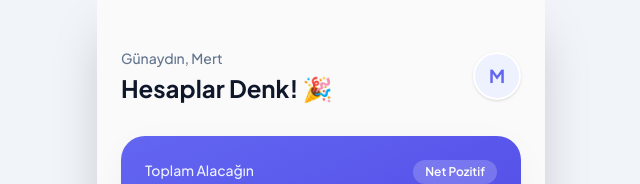
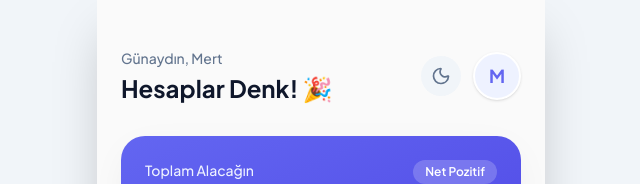
Before and after one commit to mertctnkaya/denkle, a React (Vite) app: page / in a window 1280 px wide. Shown: the top 184 px of the page, without its empty margins (319-959 px from the left). Built offline with nearby package versions, Linux system fonts and the light colour scheme.

Commit message:
feat: add global theme toggle (light/dark mode) and sun/moon icon

```diff
--- a/src/App.tsx
+++ b/src/App.tsx
@@ -1,29 +1,31 @@
-import React from 'react';
+import React, { useEffect } from 'react';
 import { BrowserRouter, Routes, Route } from 'react-router-dom';
 import { MobileLayout } from './components/layout/MobileLayout';
 import { Home } from './pages/Home';
 import { Auth } from './pages/Auth';
+import { useThemeStore } from './store/themeStore';
 
 function App() {
-  // Geçici: Sisteme giriş yapmış mıyız? (Zustand authStore'a bağlanana kadar)
+  const initTheme = useThemeStore((state) => state.initTheme);
+
+  useEffect(() => {
+    initTheme();
+  }, [initTheme]);
+
+  // Geçici: Sisteme giriş yapmış mıyız?
   const isAuthenticated = true;
 
   return (
     <BrowserRouter>
       <Routes>
-        {/* Giriş yapmamış kullanıcılar için Auth sayfası */}
         {!isAuthenticated ? (
           <Route path="*" element={<Auth />} />
         ) : (
-          /* Giriş yapmış kullanıcılar için ana mobil arayüz */
           <Route element={<MobileLayout />}>
             <Route path="/" element={<Home />} />
-            {/* Diğer sayfalar buraya gelecek */}
             <Route path="/parties" element={<div className="p-6 pt-12"><h2 className="font-bold text-xl">Gruplar</h2></div>} />
             <Route path="/activity" element={<div className="p-6 pt-12"><h2 className="font-bold text-xl">Hareketler</h2></div>} />
             <Route path="/profile" element={<div className="p-6 pt-12"><h2 className="font-bold text-xl">Profil</h2></div>} />
-
-            {/* Eşleşmeyen yollar Ana Sayfa'ya */}
             <Route path="*" element={<Home />} />
           </Route>
         )}
--- a/src/pages/Home.tsx
+++ b/src/pages/Home.tsx
@@ -1,6 +1,10 @@
 import React from 'react';
+import { Sun, Moon } from 'lucide-react';
+import { useThemeStore } from '../store/themeStore';
 
 export const Home = () => {
+  const { isDarkMode, toggleTheme } = useThemeStore();
+
   return (
     <div className="p-6 pt-12">
       {/* Üst Karşılama Alanı */}
@@ -9,8 +13,18 @@ export const Home = () => {
           <p className="text-sm text-slate-500 font-medium mb-1">Günaydın, Mert</p>
           <h1 className="text-2xl font-bold text-slate-900 dark:text-white">Hesaplar Denk! 🎉</h1>
         </div>
-        <div className="w-12 h-12 bg-primary-light dark:bg-primary-dark/30 rounded-full flex items-center justify-center text-primary font-bold text-lg border-2 border-white dark:border-slate-800 shadow-sm">
-          M
+        <div className="flex items-center gap-3">
+          {/* Tema Değiştirici Buton */}
+          <button
+            onClick={toggleTheme}
+            className="w-10 h-10 rounded-full flex items-center justify-center text-slate-500 bg-slate-100 dark:bg-slate-800 dark:text-slate-400 hover:bg-slate-200 dark:hover:bg-slate-700 transition-colors"
+          >
+            {isDarkMode ? <Sun size={20} /> : <Moon size={20} />}
+          </button>
+
+          <div className="w-12 h-12 bg-primary-light dark:bg-primary-dark/30 rounded-full flex items-center justify-center text-primary font-bold text-lg border-2 border-white dark:border-slate-800 shadow-sm">
+            M
+          </div>
         </div>
       </div>
 
--- /dev/null
+++ b/src/store/themeStore.ts
@@ -0,0 +1,39 @@
+import { create } from 'zustand';
+
+interface ThemeState {
+  isDarkMode: boolean;
+  toggleTheme: () => void;
+  initTheme: () => void;
+}
+
+export const useThemeStore = create<ThemeState>((set) => ({
+  isDarkMode: false,
+
+  toggleTheme: () => set((state) => {
+    const newMode = !state.isDarkMode;
+    if (newMode) {
+      document.documentElement.classList.add('dark');
+      localStorage.setItem('theme', 'dark');
+    } else {
+      document.documentElement.classList.remove('dark');
+      localStorage.setItem('theme', 'light');
+    }
+    return { isDarkMode: newMode };
+  }),
+
+  initTheme: () => {
+    // Önce localStorage'a bak, yoksa sistem temasına bak
+    const storedTheme = localStorage.getItem('theme');
+    const prefersDark = window.matchMedia('(prefers-color-scheme: dark)').matches;
+
+    const isDark = storedTheme === 'dark' || (!storedTheme && prefersDark);
+
+    if (isDark) {
+      document.documentElement.classList.add('dark');
+    } else {
+      document.documentElement.classList.remove('dark');
+    }
+
+    set({ isDarkMode: isDark });
+  }
+}));
```
